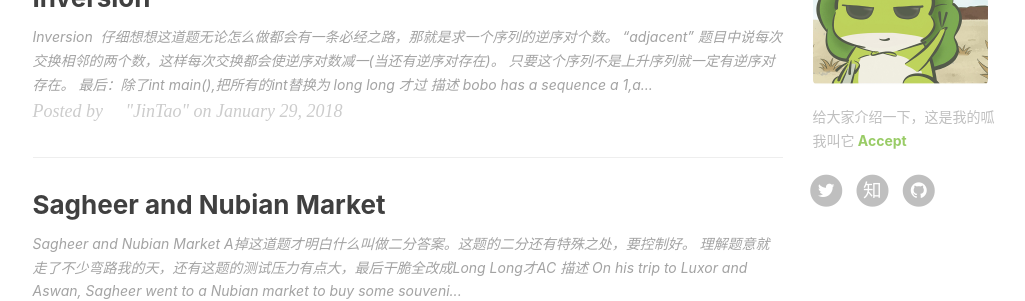
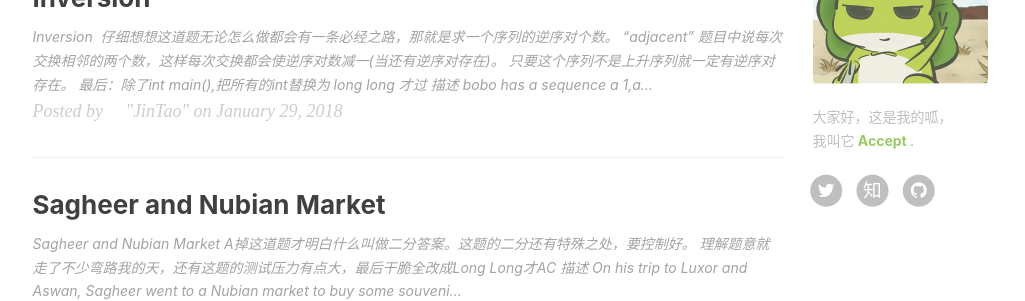
Before and after one commit to pandaKINandQUEEN/GinKo-BFU.github.io, a Jekyll site: the page built from index.html, in a window 1280 px wide and 900 px high, scrolled down 596 px. Shown: the part 152-453 px from the top of the window, without its empty margins (135-1160 px from the left). Built offline with Jekyll 4.4.1, drawn with Linux system fonts in a browser that asks for light colours; nearby versions of some CDN libraries; the list of posts is cut into pages by our own code; comment, search, counter and statistics services are not loaded.

Commit message:
Update _config.yml

```diff
--- a/_config.yml
+++ b/_config.yml
@@ -80,7 +80,7 @@ ga_domain: keysaim.github.io
 
 # Sidebar settings
 sidebar: true                           # whether or not using Sidebar.
-sidebar-about-description: "给大家介绍一下，这是我的呱<br>我叫它<font color=#99cc66><b> Accept</b><font>"
+sidebar-about-description: "大家好，这是我的呱，<br>我叫它<font color=#99cc66><b> Accept </b><font>."
 # TODO need add the headshot
 sidebar-avatar: /img/myphoto.png      # use absolute URL, seeing it's used in both `/` and `/about/`
 
```
